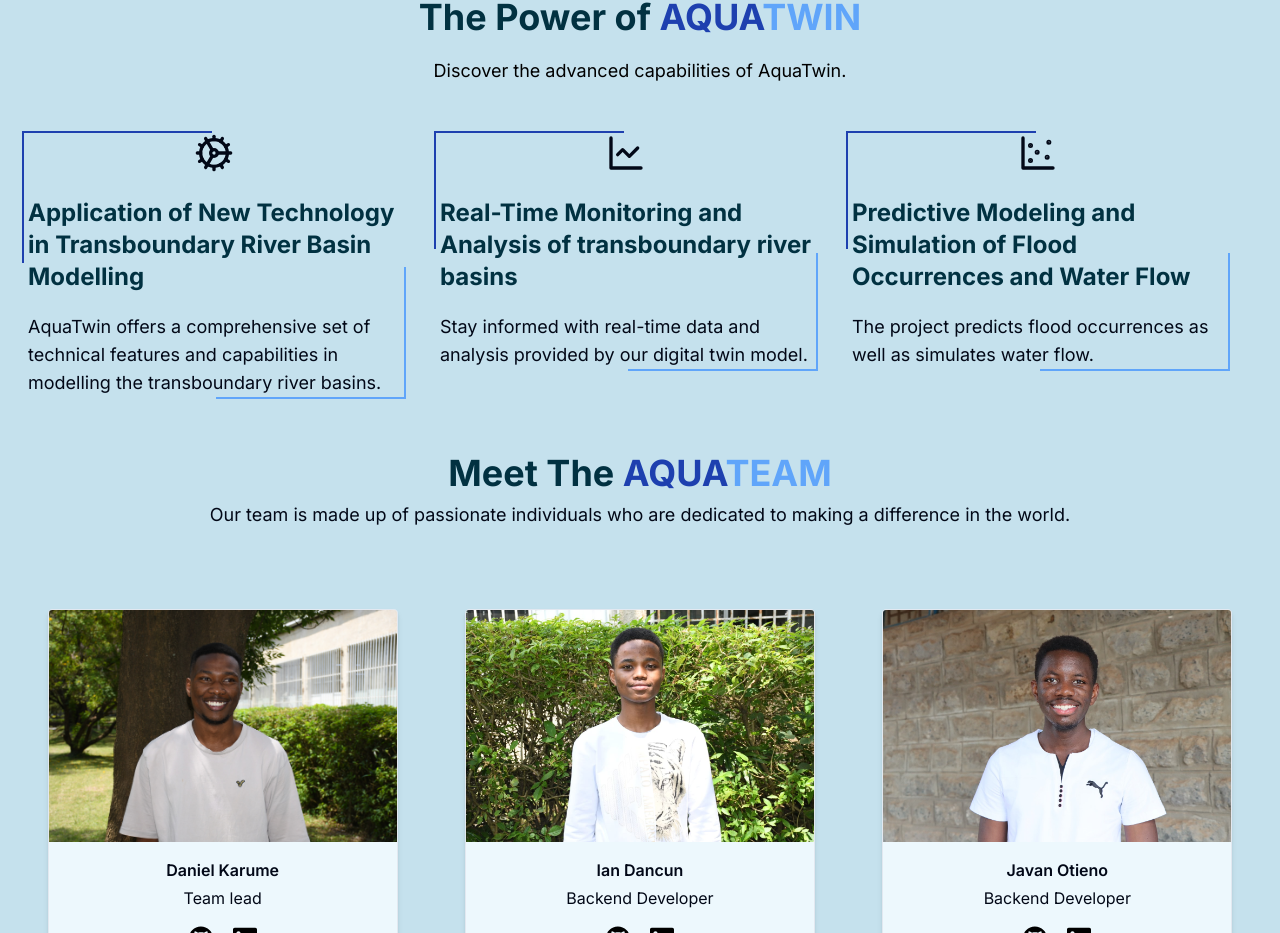
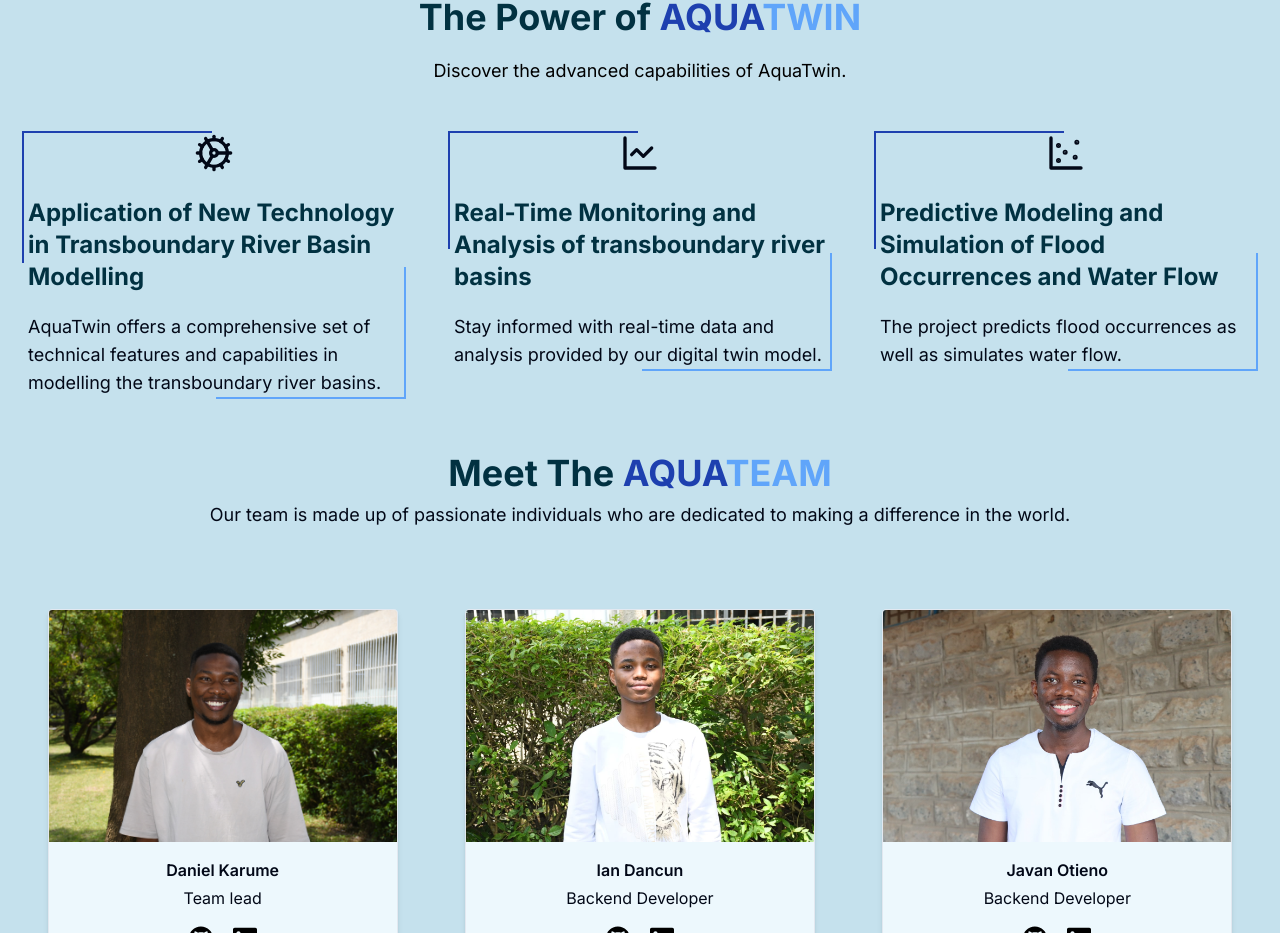
Before and after one commit to AquaTwin/Website, a Next.js app in the folder aquatwin/: page / in a window 1280 px wide. Shown: the part 1487-2420 px from the top of the page. Built offline with nearby package versions, Linux system fonts and the light colour scheme.

Commit message:
fix(app): fix solution cards distributions

```diff
--- a/aquatwin/src/components/solution.tsx
+++ b/aquatwin/src/components/solution.tsx
@@ -37,7 +37,7 @@
           Discover the advanced capabilities of AquaTwin.
         </p>
 
-        <div className="space-y-12 mt-12 md:flex md:space-y-0 md:gap-8 ">
+        <div className="space-y-12 mt-12 md:flex md:space-y-0 md:gap-8 flex justify-between">
           {solutions.map(({ icon, title, description }, index) => (
             <SolutionCard
               key={index}
```
